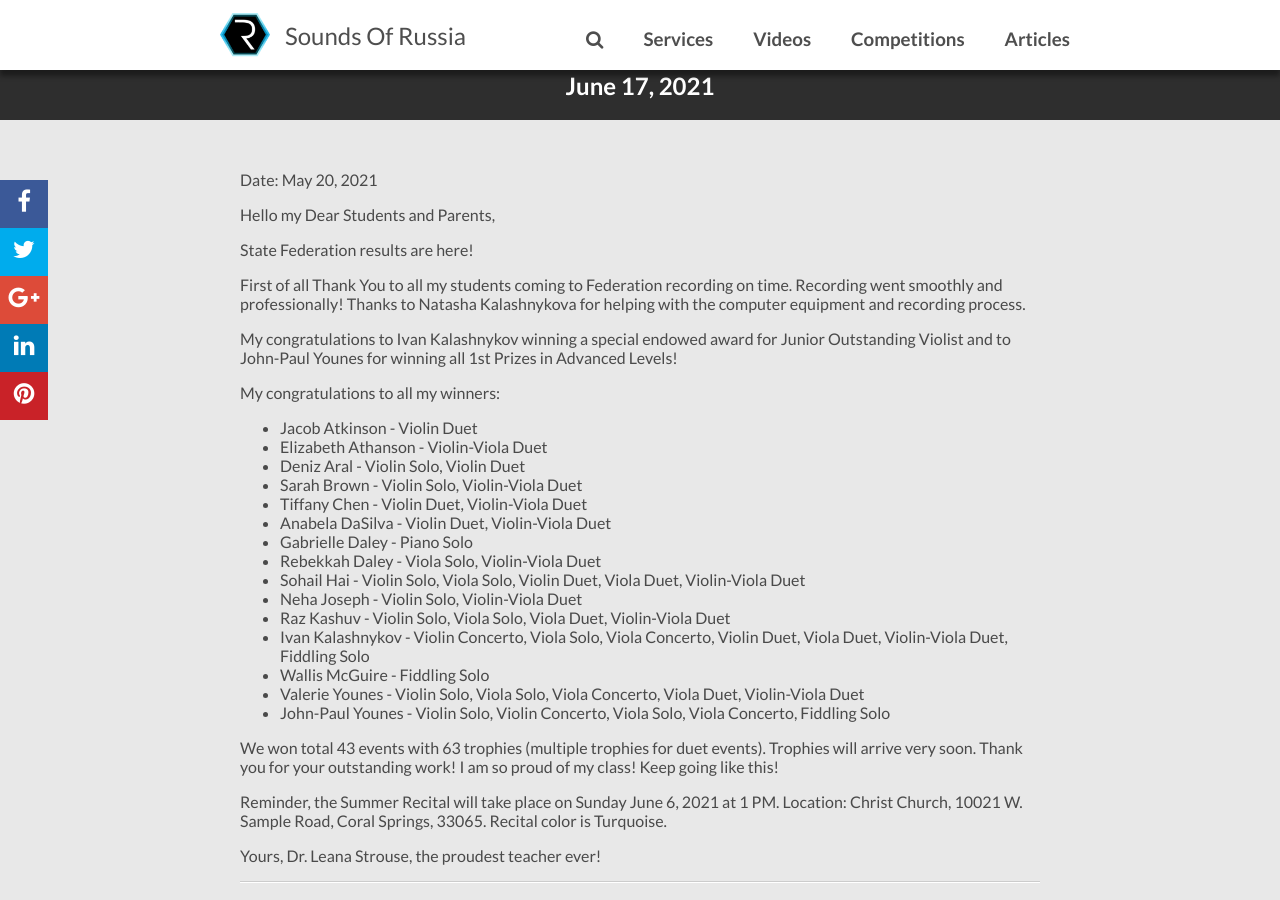
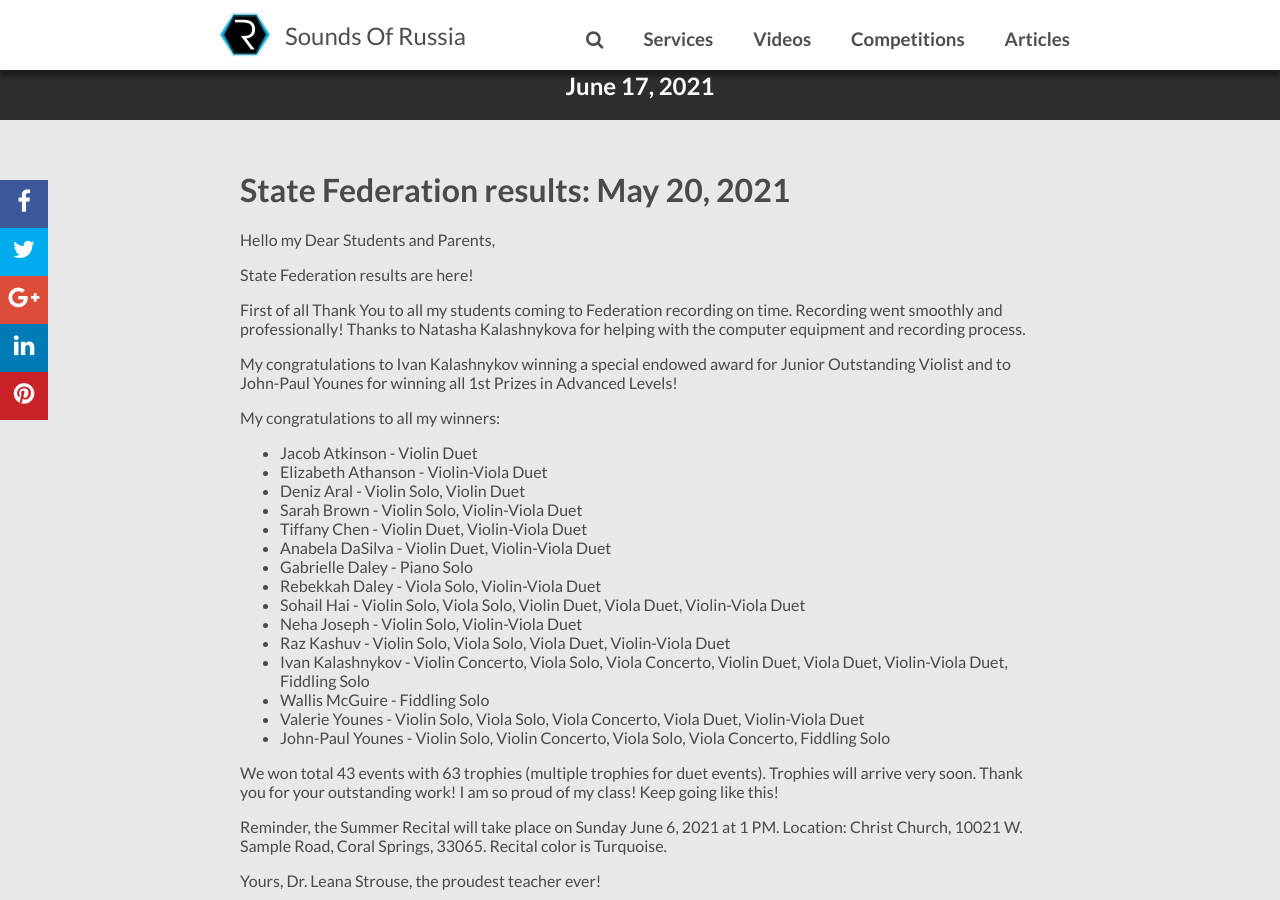
Before and after one commit to soundsofrussia/soundsofrussia.github.io, a Jekyll site: the page built from collections/_congrats/2021.md, in a window 1280 px wide and 900 px high. Built offline with Jekyll 4.4.1, drawn with Linux system fonts in a browser that asks for light colours; nearby versions of some CDN libraries; comment, search, counter and statistics services are not loaded.

Commit message:
Update 2021.md

```diff
--- a/collections/_congrats/2021.md
+++ b/collections/_congrats/2021.md
@@ -4,7 +4,7 @@ title: 2021 Winners
 share: true
 ---
 
-Date: May 20, 2021
+# State Federation results: May 20, 2021
 
 Hello my Dear Students and Parents,
 
```
